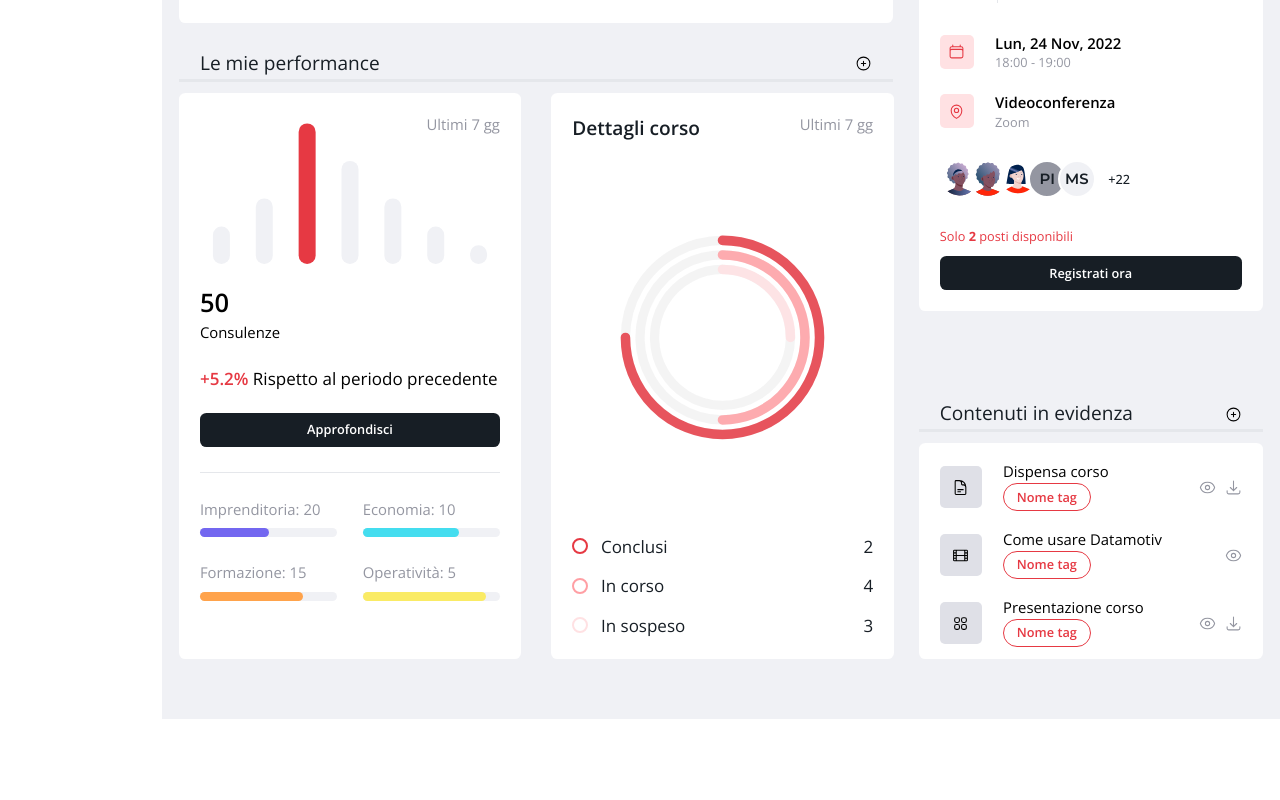
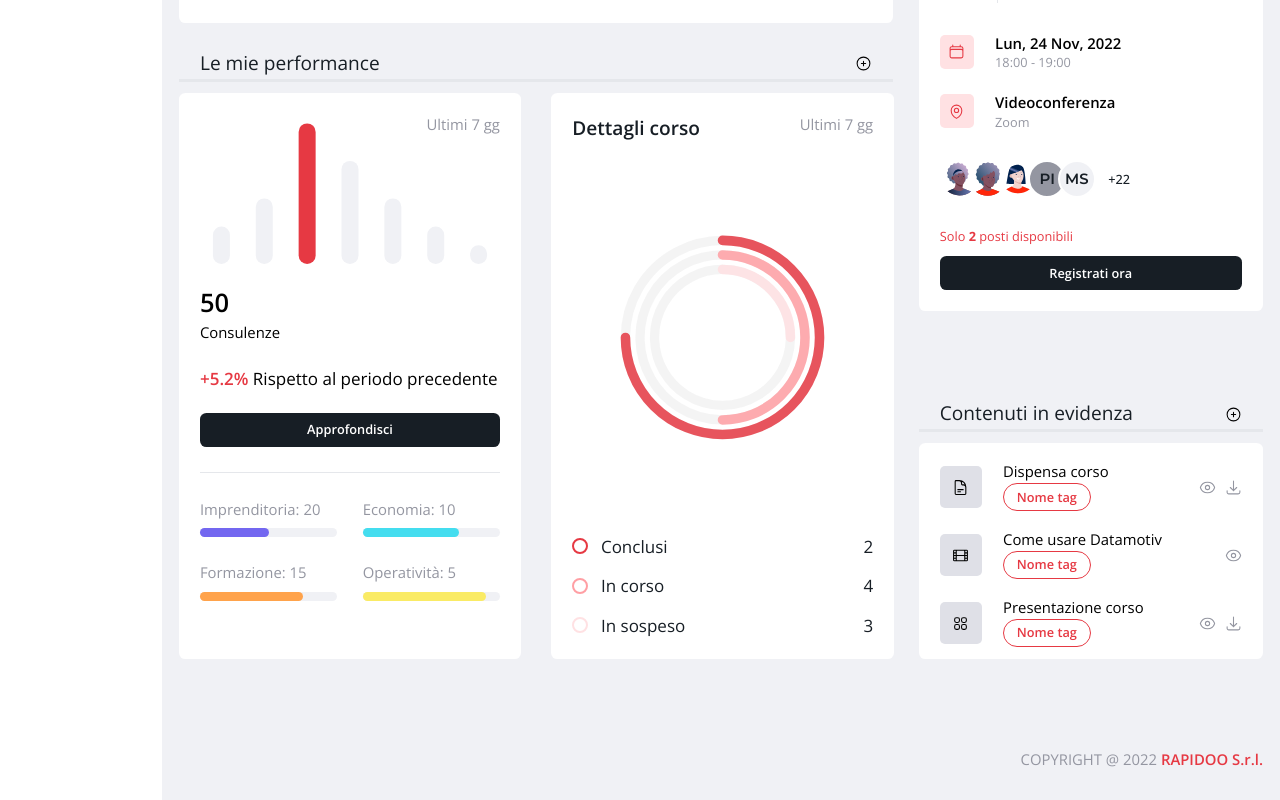
Before and after one commit to xdelmo/rapidoo-dashboard, a React (Create React App) app: page / in a window 1280 px wide. Shown: the part 818-1618 px from the top of the page. Before the commit the page ends 1537 px from the top, so only its background shows below. Built offline with nearby package versions, Linux system fonts and the light colour scheme.

Commit message:
UPDATE: added new Footer component

```diff
--- a/src/App.js
+++ b/src/App.js
@@ -8,6 +8,7 @@ import Calendar from "./components/Calendar";
 import Courses from "./components/Courses";
 import Contents from "./components/Contents";
 import Performance from "./components/Performance";
+import Footer from "./components/Footer";
 // import OverTitle from "./components/OverTitle";
 
 function App() {
@@ -65,8 +66,7 @@ function App() {
             <Contents />
           </div>
         </main>
-        {/* <footer id="footer" className="bg-primary py-7 px-4">
-        </footer> */}
+        <Footer />
       </div>
     </div>
   );
--- /dev/null
+++ b/src/components/Footer.jsx
@@ -0,0 +1,21 @@
+import React from "react";
+
+function Footer() {
+  return (
+    <footer
+      id="footer"
+      className="text-right bg-accentDesaturated py-7 px-4 text-sm"
+    >
+      <p className="uppercase inline text-accentParagraph ">
+        Copyright @ 2022{" "}
+      </p>
+      <a href="#">
+        <span className="text-primary font-semibold">
+          <span className="uppercase">Rapidoo</span> S.r.l.
+        </span>
+      </a>
+    </footer>
+  );
+}
+
+export default Footer;
```
